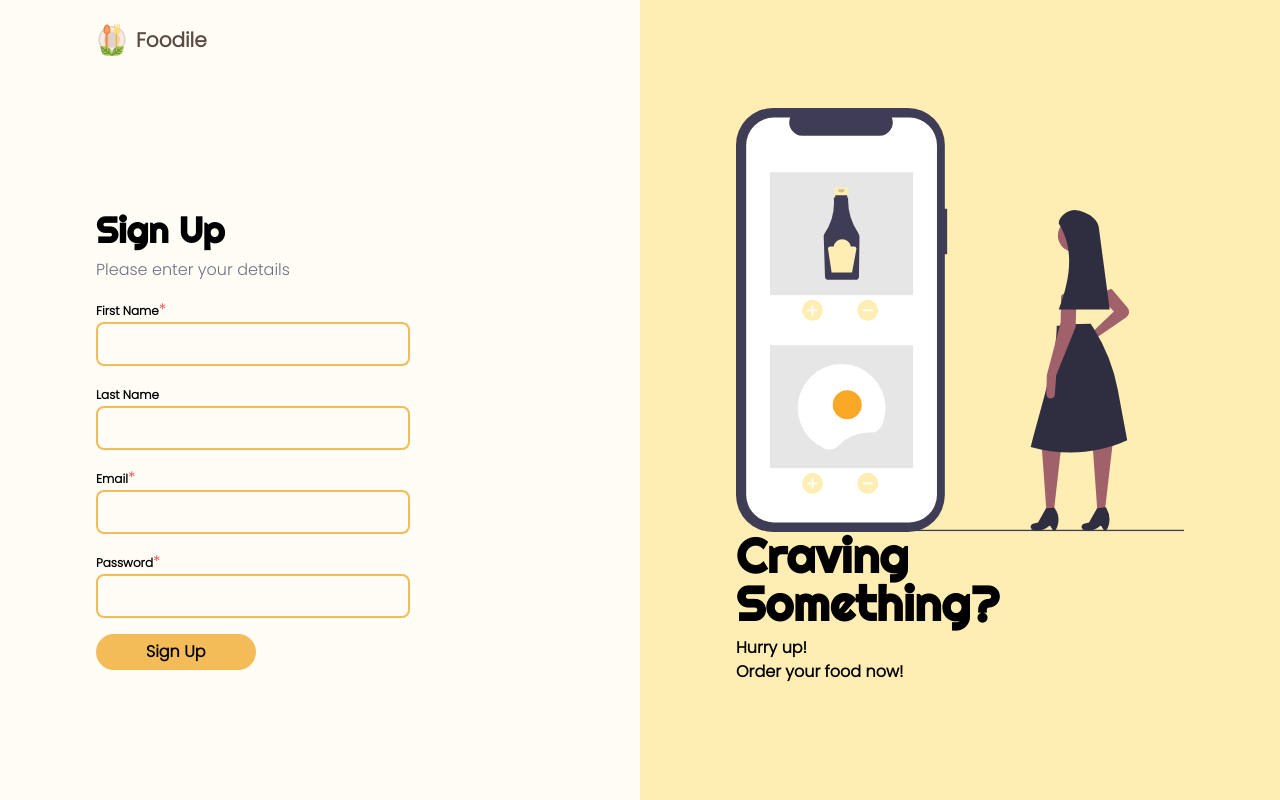
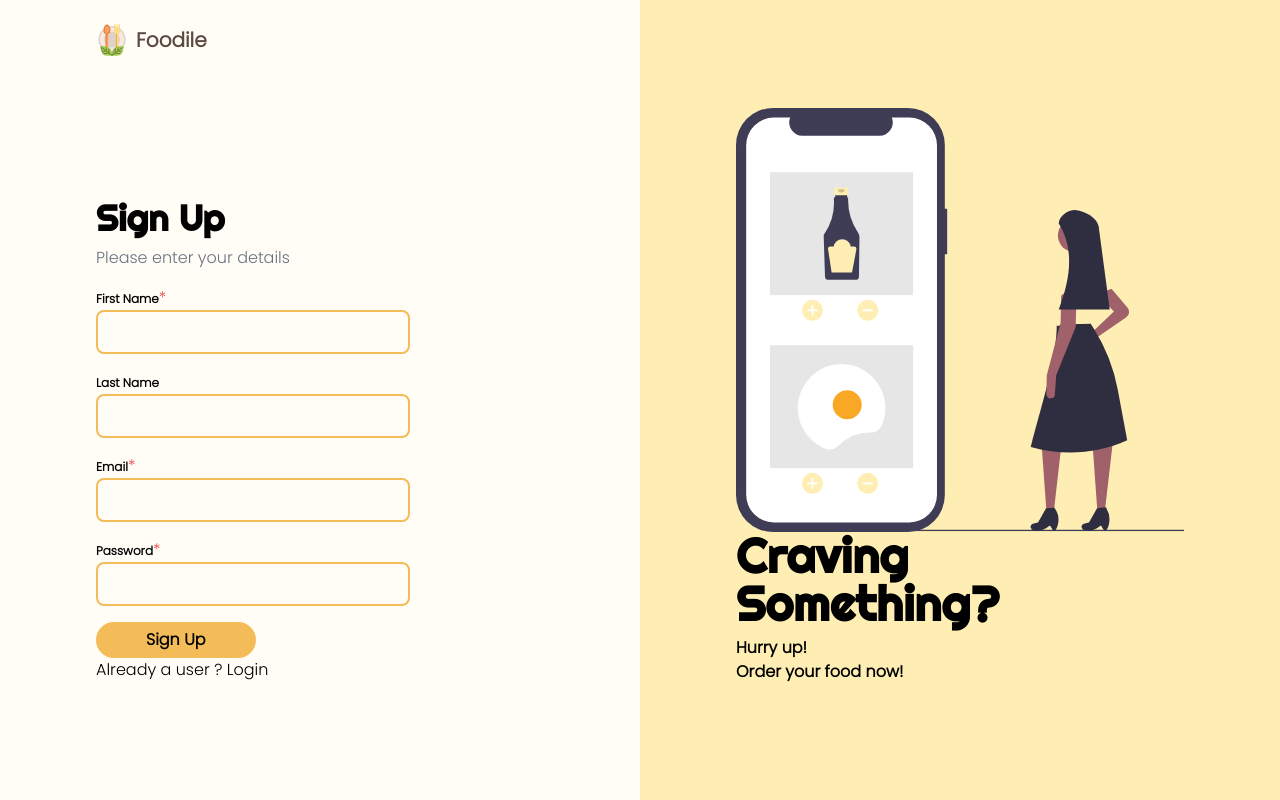
Before and after one commit to sumitks866/foodile-fe, a Next.js app: page /signup in a window 1280 px wide. Built offline with nearby package versions, Linux system fonts and the light colour scheme.

Commit message:
improved flow

```diff
--- a/pages/login.tsx
+++ b/pages/login.tsx
@@ -4,6 +4,7 @@ import TextInput from "@/components/Input/TextInput";
 import Loader from "@/components/Loader/Loader";
 import AuthWrapper from "@/components/Wrapper/AuthWrapper";
 import { userLogin } from "@/api/login";
+import Link from "next/link";
 
 export default function Login() {
   const [email, setEmail] = useState<string>("");
@@ -51,6 +52,9 @@ export default function Login() {
           )}
         </PrimaryButton>
       </div>
+      <label>New to the site ?
+      <Link href='/signup'> Register</Link>
+      </label>
     </AuthWrapper>
   );
 }
--- a/pages/signup.tsx
+++ b/pages/signup.tsx
@@ -5,6 +5,7 @@ import AuthWrapper from "@/components/Wrapper/AuthWrapper";
 import React, { useState } from "react";
 
 import { userSignup } from "@/api/signup";
+import Link from "next/link";
 
 export default function Signup() {
   const [firstname, setFirstname] = useState<string>("");
@@ -67,6 +68,9 @@ export default function Signup() {
           )}
         </PrimaryButton>
       </div>
+      <label>Already a user ?
+        <Link href='/login'> Login</Link>
+      </label>
     </AuthWrapper>
   );
 }
```
